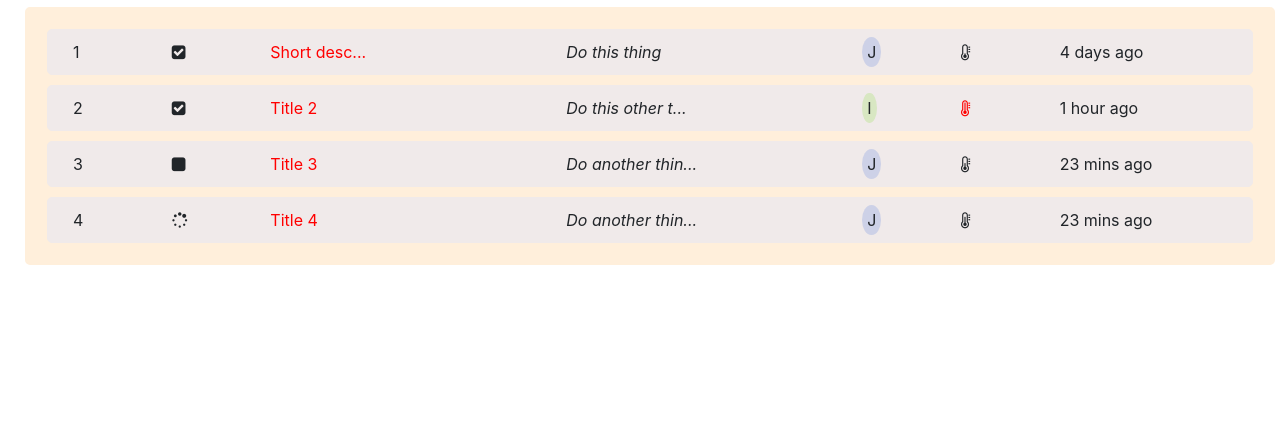
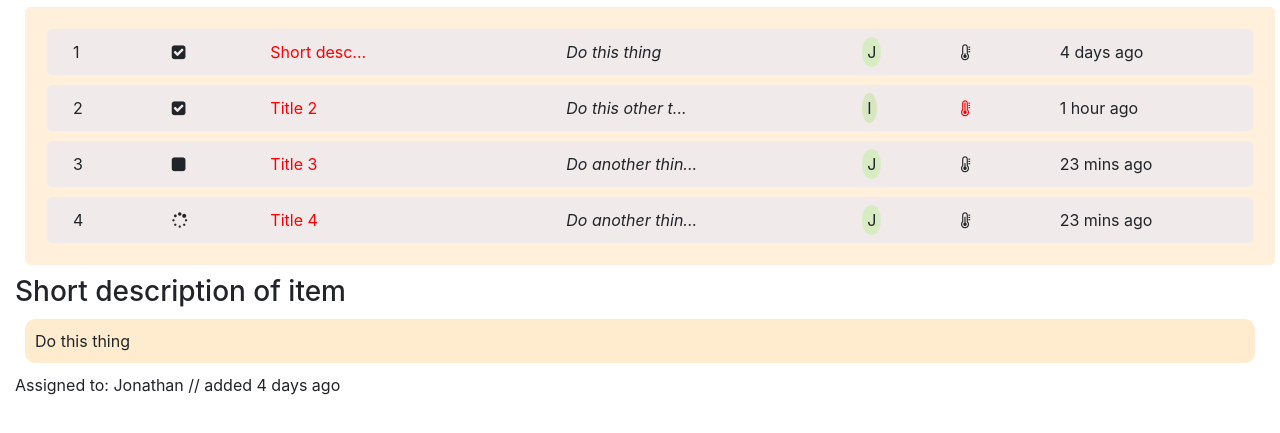
Before and after one commit to jpoffline/todo, a plain HTML site: page frontend/index.html in a window 1280 px wide. Both pictures are taken after a click on the element 179 px from the left and 103 px from the top of the page. Shown: the part 51-484 px from the top of the page. Drawn offline with nearby package versions, Linux system fonts and the light colour scheme.

Commit message:
added item detail view

```diff
--- a/frontend/index.html
+++ b/frontend/index.html
@@ -24,6 +24,8 @@
 
         <div id="todoitems" class="container-fluid"></div>
 
+        <div id="selectedtodoitem"></div>
+
     <script src="https://code.jquery.com/jquery-3.2.1.slim.min.js"
         integrity="sha384-KJ3o2DKtIkvYIK3UENzmM7KCkRr/rE9/Qpg6aAZGJwFDMVNA/GpGFF93hXpG5KkN"
         crossorigin="anonymous"></script>
@@ -40,6 +42,7 @@
         <script src="js/components/icons.js"></script>
         <script src="js/components/todoitem/todoitem.js"></script>
         <script src="js/components/todoitem/status.js"></script>
+        <script src="js/components/todoitem/todoitemdetail.js"></script>
         <script src="js/components/todoitem/assignedto.js"></script>
         <script src="js/components/todoitem/priority.js"></script>
         <script src="js/utils/rgb.js"></script>
--- a/frontend/js/components/todoitem/status.js
+++ b/frontend/js/components/todoitem/status.js
@@ -1,12 +1,6 @@
 function todoItemStatusIcon(status) {
-    if (status == "done") {
-        return (genIcon("check-square"))
-    } else if (status == "todo") {
-        return (genIcon("square"))
-    } else if (status == "doing") {
-        return (genIcon("spinner"))
-    }
-    return (status)
+    return genIcon(JOBSTATUS[status].icon)
+
 }
 
 function todoItemStatusComponent(id, status) {
@@ -26,14 +20,12 @@ function cycleItemStatus(id) {
     currentStatusList = comp.classList
     if (currentStatusList.contains("doing")) {
         crntStatus = "doing"
-        newStatus = "done"
     } else if (currentStatusList.contains("done")) {
         crntStatus = "done"
-        newStatus = "todo"
     } else if (currentStatusList.contains("todo")) {
         crntStatus = "todo"
-        newStatus = "doing"
     }
+    newStatus = JOBSTATUS[crntStatus].next
 
     comp.replaceChild(todoItemStatusIcon(newStatus), comp.childNodes[0])
     comp.classList.remove(crntStatus)
--- a/frontend/js/components/todoitem/todoitem.js
+++ b/frontend/js/components/todoitem/todoitem.js
@@ -17,8 +17,13 @@ function todoItemComponent(todoitem) {
     return (comp)
 }
 
+
+
 function todoItemClicked(id){
-    console.log(id)
+    id = id.slice(5, id.length);
+    var tgt = document.getElementById("selectedtodoitem");
+    tgt.innerHTML = "";
+    tgt.appendChild(todoItemDetail(getItem(id)));
 }
 
 function BSTBELEM(content, n="2"){
@@ -43,7 +48,6 @@ function todoItemIdComponent(id) {
 
 function todoItemTitleComponent(title) {
     var comp = document.createElement("span");
-
     comp.innerHTML = stringTruncate(title, 10);
     comp.classList.add("todoitemtitle")
     return (comp)
--- /dev/null
+++ b/frontend/js/components/todoitem/todoitemdetail.js
@@ -0,0 +1,14 @@
+function todoItemDetail(item){
+    var comp = document.createElement("div");
+    var bodyinfo = document.createElement("div");
+    var title = document.createElement("h3");
+    title.innerHTML = item.title;
+    bodyinfo.innerHTML = item.body;
+    bodyinfo.classList.add("todoitembodydetail");
+    var assignedto = document.createElement("div");
+    assignedto.innerHTML = "Assigned to: " + item.assignedto + " // added "+ item.added;
+    comp.appendChild(title);
+    comp.appendChild(bodyinfo);
+    comp.appendChild(assignedto);
+    return(comp);
+}
--- a/frontend/js/data/data.js
+++ b/frontend/js/data/data.js
@@ -5,3 +5,12 @@ function loadData(){
 function saveData(data){
     SAMPLEDATA = data
 }
+
+function getItem(id){
+    var d = loadData()
+    for(var i = 0; i < d.items.length; i++){
+        if(d.items[i].id == id){
+            return(d.items[i])
+        }
+    }
+}
--- a/frontend/js/data/sample.js
+++ b/frontend/js/data/sample.js
@@ -1,3 +1,10 @@
+var JOBSTATUS = {
+    'todo':{'icon':'square','next':'doing'},
+    'doing':{'icon':'spinner', 'next':'done'},
+    'done':{'icon':'check-square','next':'todo'}
+}
+
+
 var SAMPLEDATA = {
     'items': [
         {
@@ -7,13 +14,13 @@ var SAMPLEDATA = {
             'status': 'doing',
             'added': '4 days ago',
             'priority': 1,
-            'assignedto': 'jpearson',
+            'assignedto': 'Jonathan',
             'category': 'house'
         },
         {
             'id': 2,
             'title': 'Title 2',
-            'body': 'Do this other thing',
+            'body': 'Do this other thing really very well this has loads of text',
             'status': 'done',
             'added': '1 hour ago',
             'priority': 4,
@@ -23,11 +30,11 @@ var SAMPLEDATA = {
         {
             'id': 3,
             'title': 'Title 3',
-            'body': 'Do another thing',
+            'body': 'Do another thing properly',
             'status': 'todo',
             'added': '23 mins ago',
             'priority': 2,
-            'assignedto': 'jpearson',
+            'assignedto': 'Jonathan',
             'category': 'house'
         },
         {
@@ -37,7 +44,7 @@ var SAMPLEDATA = {
             'status': 'doing',
             'added': '23 mins ago',
             'priority': 3,
-            'assignedto': 'jpearson',
+            'assignedto': 'Jonathan',
             'category': 'house'
         }
     ]
--- a/frontend/style.css
+++ b/frontend/style.css
@@ -133,7 +133,7 @@ body{
   }
 
   .todoitemassignedto{
-
+    float: left;
 
   }
 
@@ -141,3 +141,10 @@ body{
     border-radius: 75%;
     padding: 5px;
   }
+
+  .todoitembodydetail{
+    background: blanchedalmond;
+    border-radius: 10px;
+    padding: 10px;
+    margin: 10px;
+  }
```
